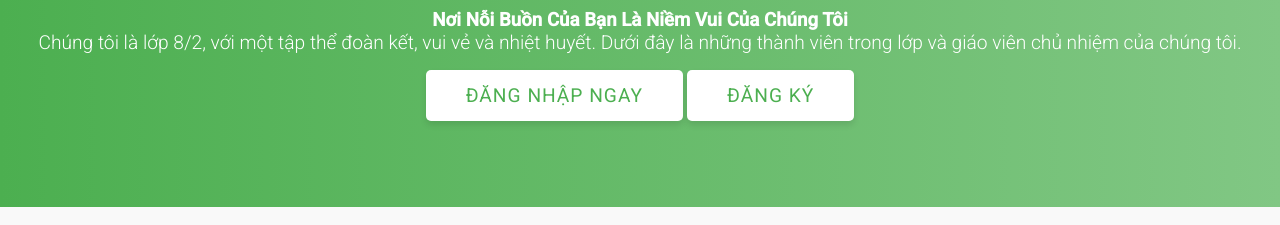
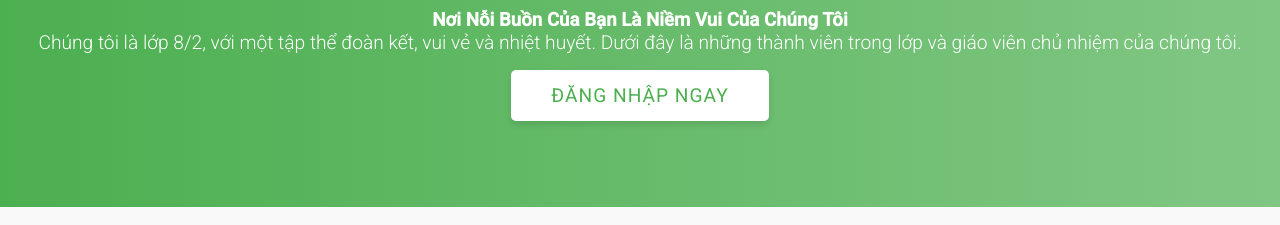
Before and after one commit to NLKV10072011/web82, a plain HTML site: page index.html in a window 1280 px wide. Shown: the part 260-485 px from the top of the page. Drawn offline with Linux system fonts and the light colour scheme.

Commit message:
Update index.html
Signed-off-by: Ng-van <106508179+NLKV10072011@users.noreply.github.com>

```diff
--- a/index.html
+++ b/index.html
@@ -31,7 +31,6 @@
       <h3>Nơi Nỗi Buồn Của Bạn Là Niềm Vui Của Chúng Tôi</h3>
       <p>Chúng tôi là lớp 8/2, với một tập thể đoàn kết, vui vẻ và nhiệt huyết. Dưới đây là những thành viên trong lớp và giáo viên chủ nhiệm của chúng tôi.</p>
       <a href="login.html" class="btn primary-btn">Đăng Nhập Ngay</a>
-      <a href="register.html" class="btn secondary-btn">Đăng Ký</a>
     </div>
   </section>
 
```
